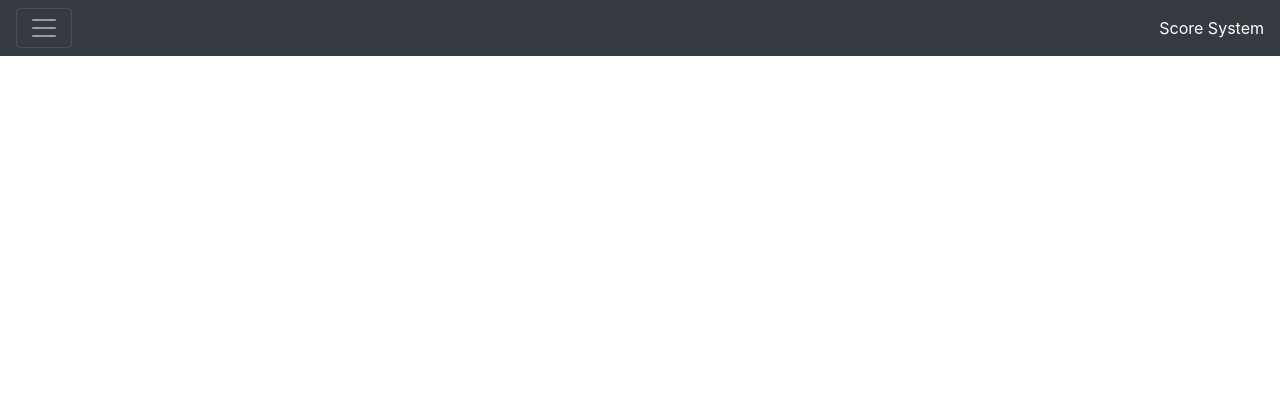
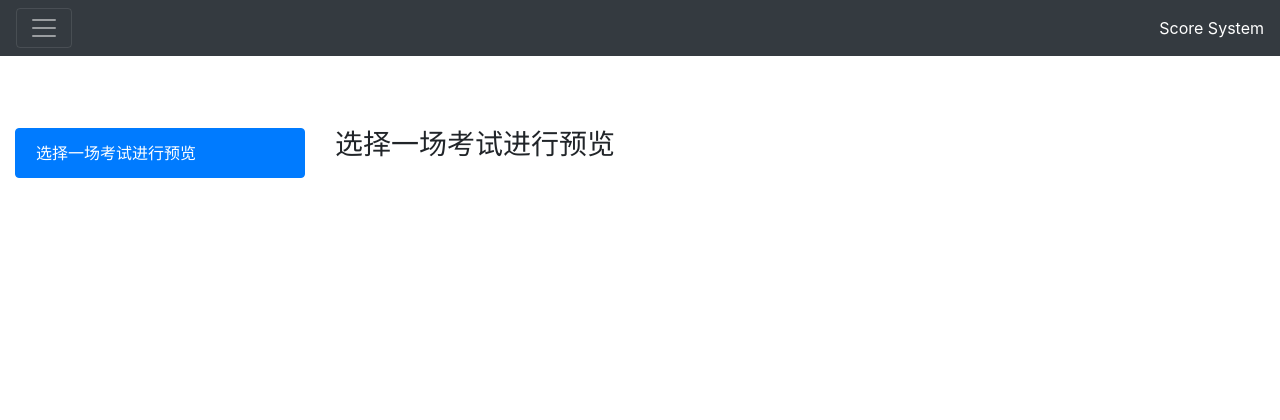
Before and after one commit to LimonHans/CDJKYFZ_ScoreSystem, a Django app: page /exam/ in a window 1280 px wide. Shown: the top 420 px of the page. Run offline with Django 3.2, Linux system fonts and the light colour scheme; data that the repository does not hold is empty; some libraries are stand-ins or nearby versions.

Commit message:
Fix ExamAll.html

```diff
--- a/Exam_Info/templates/Exam_Info/ExamAll.html
+++ b/Exam_Info/templates/Exam_Info/ExamAll.html
@@ -67,6 +67,7 @@
         <div class="row">
             <div class="col-3">
                 <div class="list-group" id="list-tab" role="tablist">
+                    <a class="list-group-item list-group-item-action active" id="list-home-list" data-toggle="list" href="#list-home" role="tab" aria-controls="home">选择一场考试进行预览</a>
                     {% for now_exam in ExamList %}
                         <a class="list-group-item list-group-item-action" id="{{ now_exam.title }}_list" data-toggle="list" href="#list-{{ now_exam.title }}">{{ now_exam.title }}</a>
                     {% endfor %}
@@ -74,8 +75,12 @@
             </div>
             <div class="col-6">
                 <div class="tab-content" id="nav-tabContent">
+                    <div class="tab-pane fade show active" id="list-home" role="tabpanel" aria-labelledby="list-home-list">
+                        <h3>选择一场考试进行预览</h3>
+                    </div>
                     {% for now_exam in ExamList %}
-                        <div class="tab-pane fade" id="{{ now_exam.title }}" role="tabpanel" aria-labelledby="#list-{{ now_exam.title }}">
+                        <div class="tab-pane fade" id="list-{{ now_exam.title }}" role="tabpanel" aria-labelledby="#list-{{ now_exam.title }}">
+                            <p>123</p>
                             <div id="Board{{ now_exam.title }}" style="width: 400px; height: 340px;"></div>
                             <script>
                                 var Exam_Boxplot = echarts.init(document.getElementById("Board{{ now_exam.title }}"));
@@ -93,8 +98,8 @@
                                         ]
                                     },
                                     yAxis: [{
-                                        name: '分数'
-                                        value: ''
+                                        name: '分数',
+                                        type: 'value'
                                     }
                                     ],
                                     series: [{
```
